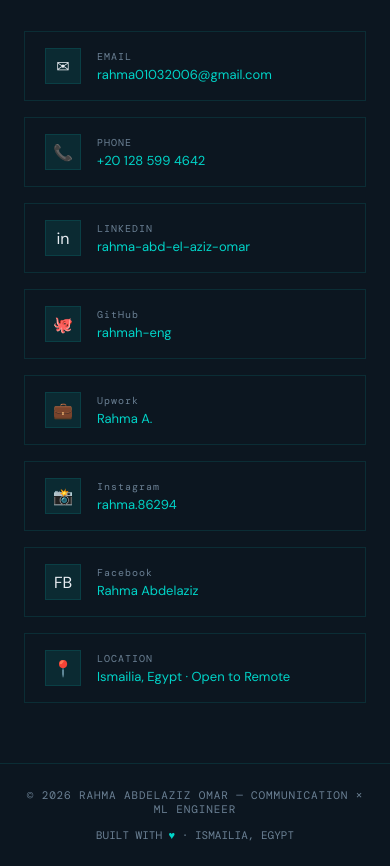
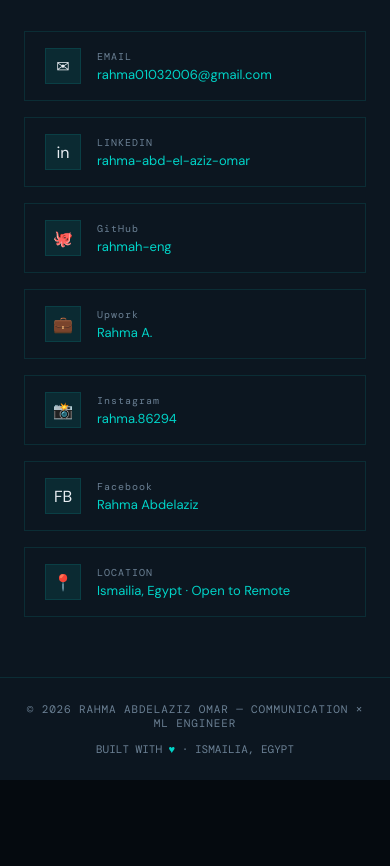
Before and after one commit to rahmah-eng/rahma-abdelaziz-omar-777-999, a plain HTML site: page index.html in a window 390 px wide. Shown: the part 11016-11882 px from the top of the page. After the commit the page ends 11796 px from the top, so only its background shows below. Drawn offline with nearby package versions, Linux system fonts and the light colour scheme; a web font is replaced by a local one.

Commit message:
Remove phone contact link
Removed phone contact link from the index.html file.

```diff
--- a/index.html
+++ b/index.html
@@ -1254,13 +1254,6 @@
           <div class="contact-link-val">rahma01032006@gmail.com</div>
         </div>
       </a>
-      <a class="contact-link" href="tel:+201285994642">
-        <div class="contact-link-icon">📞</div>
-        <div>
-          <div class="contact-link-label">PHONE</div>
-          <div class="contact-link-val">+20 128 599 4642</div>
-        </div>
-      </a>
       <a class="contact-link" href="https://www.linkedin.com/in/rahma-abd-el-aziz-omar/" target="_blank">
         <div class="contact-link-icon">in</div>
         <div>
```
